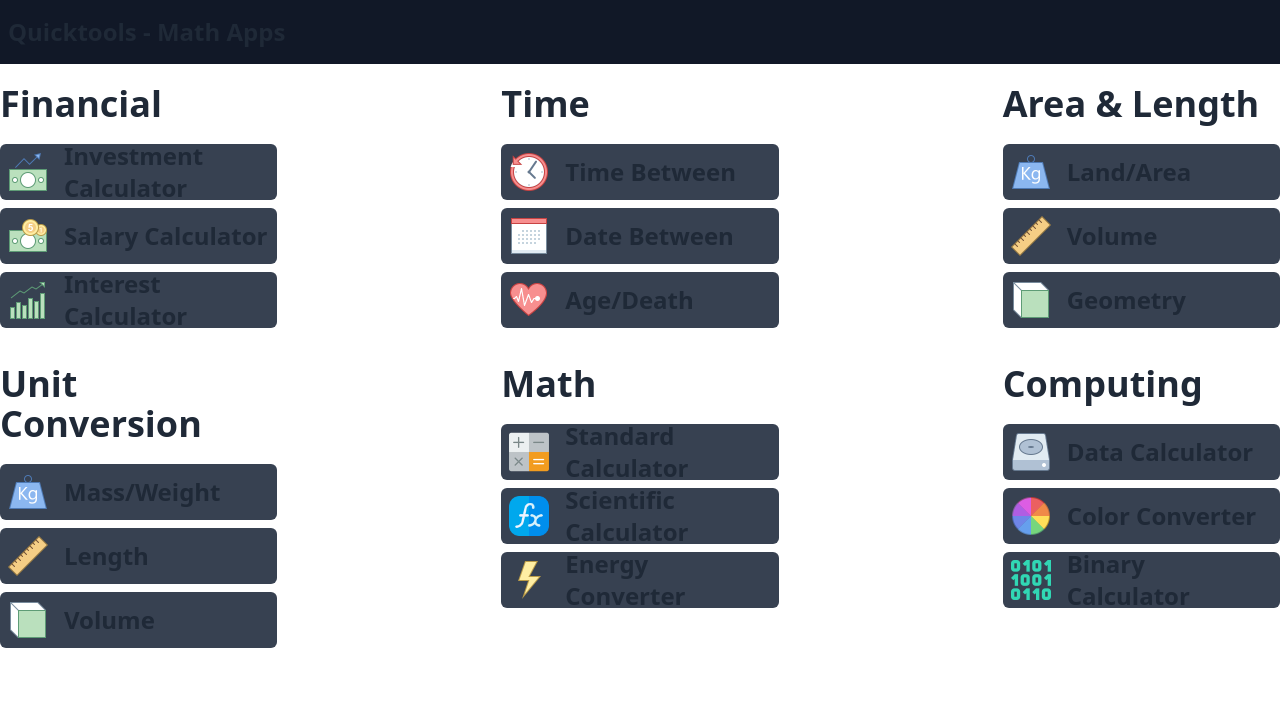
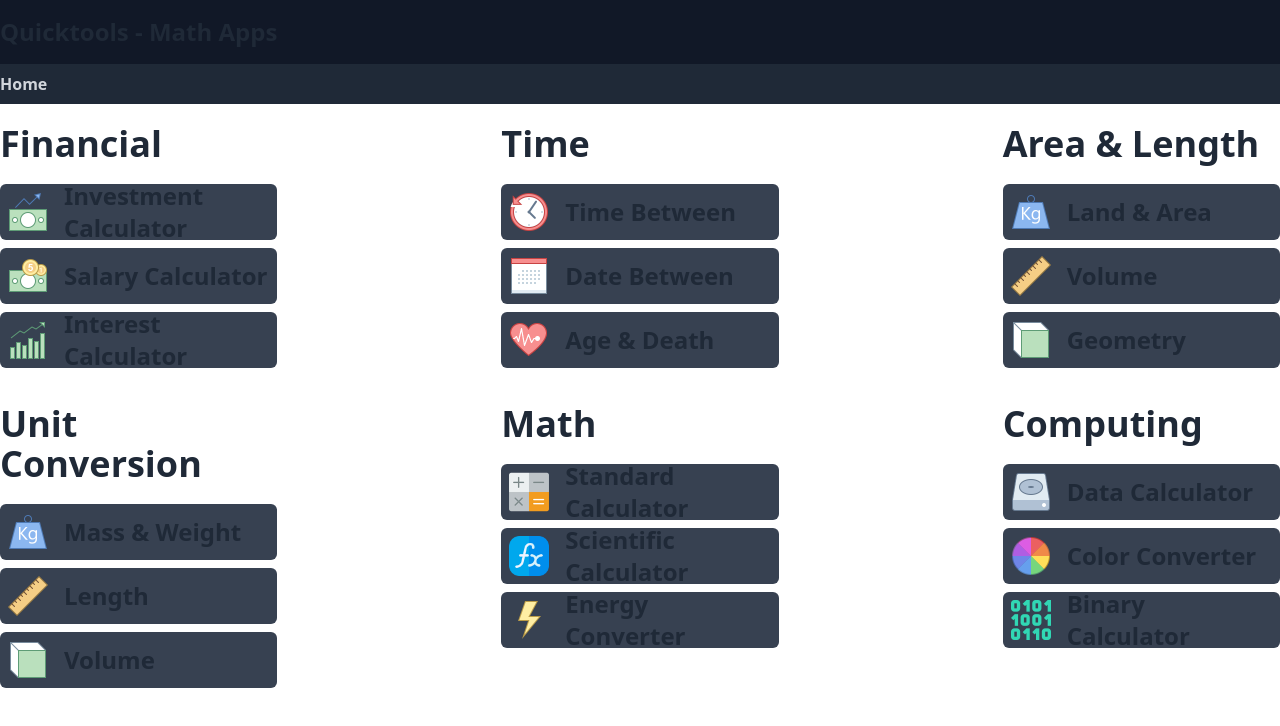
Before and after one commit to AbidAlWassie/quicktools-math-apps, a React (Vite) app: page / in a window 1280 px wide. Shown: the top 726 px of the page. Built offline with nearby package versions, Linux system fonts and the light colour scheme.

Commit message:
added pagenav breadcrumbs component

```diff
--- a/src/App.tsx
+++ b/src/App.tsx
@@ -1,5 +1,4 @@
-// import './App.css'
-import { Navbar, CalculatorCard } from "./components";
+import { Navbar, CalculatorCard, PageNav } from "./components";
 import images from './constants/images';
 
 function App() {
@@ -11,13 +10,13 @@ function App() {
   ];
 
   const unitConversionData = [
-    { name: 'Mass/Weight', img: images.weight_kg_80 },
+    { name: 'Mass & Weight', img: images.weight_kg_80 },
     { name: 'Length', img: images.length_80 },
     { name: 'Volume', img: images.front_view_80 },
   ];
 
   const AreaCalculatorData = [
-    { name: 'Land/Area', img: images.weight_kg_80 },
+    { name: 'Land & Area', img: images.weight_kg_80 },
     { name: 'Volume', img: images.length_80 },
     { name: 'Geometry', img: images.front_view_80 },
   ];
@@ -25,7 +24,7 @@ function App() {
   const timeCalculatorData = [
     { name: 'Time Between', img: images.time_80 },
     { name: 'Date Between', img: images.calendar_80 },
-    { name: 'Age/Death', img: images.heart_with_pulse_80 },
+    { name: 'Age & Death', img: images.heart_with_pulse_80 },
   ];
 
   const MathCalculatorData = [
@@ -40,9 +39,16 @@ function App() {
     { name: 'Binary Calculator', img: images.binary_80 },
   ];
 
+  // const JustForFunData = [
+  //   { name: 'Data Calculator', img: images.hdd_80 },
+  //   { name: 'Color Converter', img: images.rgb_color_wheel_80 },
+  //   { name: 'Binary Calculator', img: images.binary_80 },
+  // ];
+
   return (
     <>
       <Navbar/>
+      <PageNav/>
       <div className="container mx-auto">
         <div className="cards grid grid-cols-3 gap-x-[14rem]">
           <CalculatorCard data-title="Financial" data-type="financial" data-items={financialData} />
@@ -51,6 +57,7 @@ function App() {
           <CalculatorCard data-title="Unit Conversion" data-type="unitConversion" data-items={unitConversionData} />
           <CalculatorCard data-title="Math" data-type="Math" data-items={MathCalculatorData} />
           <CalculatorCard data-title="Computing" data-type="Computing" data-items={computingCalculatorsData} />
+          {/* <CalculatorCard data-title="User Customs" data-type="JIF" data-items={JustForFunData} /> */}
         </div>
       </div>
     </>
--- a/src/components/CalculatorCard/CalculatorCard.tsx
+++ b/src/components/CalculatorCard/CalculatorCard.tsx
@@ -1,5 +1,3 @@
-import React from 'react';
-
 interface CalculatorCardProps {
   'data-title': string;
   'data-type': string;
@@ -10,6 +8,9 @@ function handleClick(event: React.MouseEvent<HTMLAnchorElement, MouseEvent>) {
   if (!event.currentTarget.getAttribute('href')) {
     event.preventDefault();
   }
+  // else {
+  //   console.log(event.currentTarget.getAttribute('href'));
+  // }
 }
 
 const CalculatorCard = ({ 'data-title': title, 'data-type': type, 'data-items': items }: CalculatorCardProps) => {
@@ -19,8 +20,8 @@ const CalculatorCard = ({ 'data-title': title, 'data-type': type, 'data-items':
       <ul className={`section ${type}`}>
         {items.map((item, index) => (
           <li key={index} className="my-2 bg-gray-700 flex h-14 rounded-md">
-            <img src={item.img} alt={item.img} width={56} height={56} className='p-2'/>
-            <a href="" onClick={handleClick} className="w-full h-full flex items-center px-2 font-semibold text-2xl">{item.name}</a>
+            <img src={item.img} alt={item.img} width={56} height={56} className='p-2' draggable="false"/>
+            <a href={item.name} onClick={handleClick} className="w-full h-full flex items-center px-2 font-semibold text-2xl" draggable="false">{item.name}</a>
           </li>
         ))}
       </ul>
--- a/src/components/Navbar/Navbar.jsx
+++ /dev/null
@@ -1,9 +0,0 @@
-import React from "react"
-
-const Navbar = () => {
-  return (
-    <nav className="navbar bg-gray-900" id="navbar"><span className="text-2xl font-bold">Quicktools - Math Apps</span></nav>
-  )
-}
-
-export default Navbar
--- /dev/null
+++ b/src/components/Navbar/Navbar.tsx
@@ -0,0 +1,9 @@
+const Navbar = () => {
+  return (
+    <div className="bg-gray-900">
+      <nav className="navbar container mx-auto px-0 py-2" id="navbar"><span className="text-2xl font-bold">Quicktools - Math Apps</span></nav>
+    </div>
+  )
+}
+
+export default Navbar
--- /dev/null
+++ b/src/components/PageNav/PageNav.tsx
@@ -0,0 +1,24 @@
+const PageNav = () => {
+
+  const pageUrl = window.location.href;
+  const calcName = pageUrl.substring(pageUrl.lastIndexOf('/') + 1).replace(/%20/g, ' ');
+
+  return (
+    <div className="bg-gray-800">
+      <ul className="flex items-center space-x-2 py-2 rounded container mx-auto">
+        <li className="text-gray-300 font-semibold">
+          <a href="/" className="hover:underline" draggable="false">Home</a>
+        </li>
+
+        {calcName && (
+        <li className="font-semibold mx-0">
+          <span className="text-gray-400 px-2 font-bold">/</span>
+          <a href="" className="text-gray-300 hover:underline" draggable="false">{calcName}</a>
+        </li>
+        )}
+      </ul>
+    </div>
+  );
+};
+
+export default PageNav;
--- a/src/components/index.d.ts
+++ b/src/components/index.d.ts
@@ -2,3 +2,4 @@ import { ComponentType } from 'react';
 
 export const Navbar: ComponentType;
 export const CalculatorCard: ComponentType;
+export const PageNav: ComponentType;
--- a/src/components/index.js
+++ b/src/components/index.js
@@ -1,2 +1,3 @@
 export { default as Navbar } from "./Navbar/Navbar";
 export { default as CalculatorCard } from "./CalculatorCard/CalculatorCard";
+export { default as PageNav } from "./PageNav/PageNav";
```
